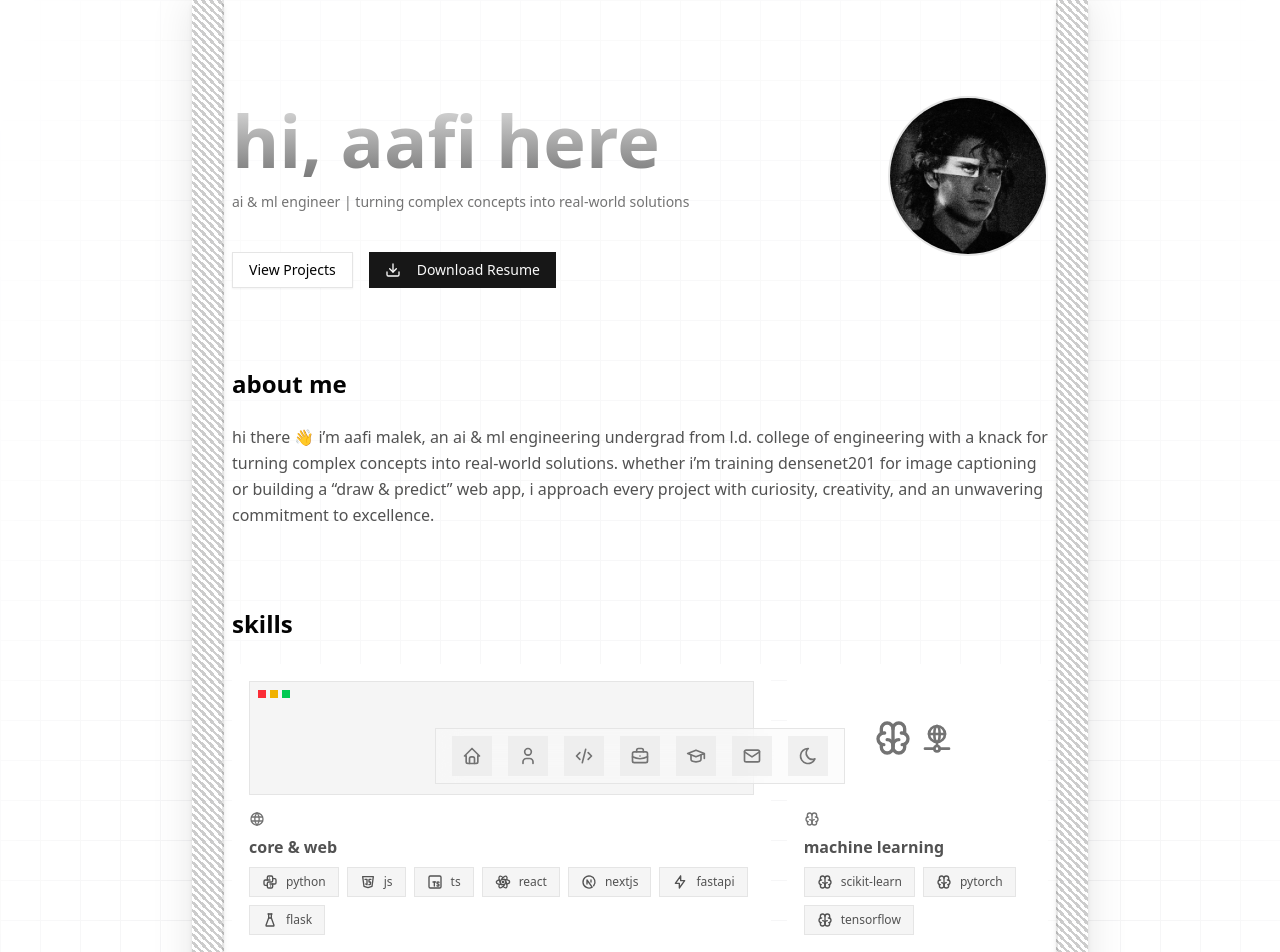
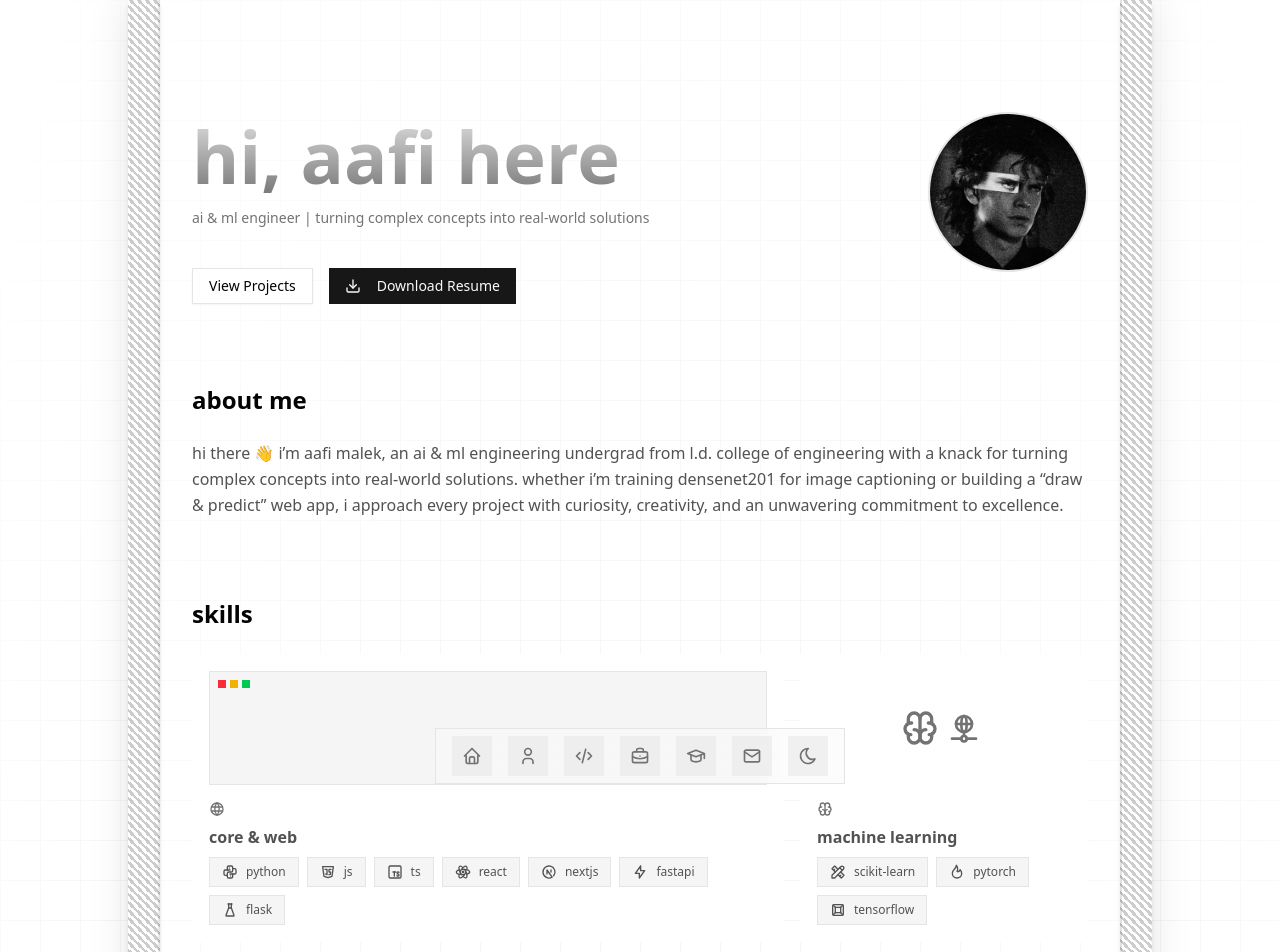
Before and after one commit to Aafimalek/portfolio, a Next.js app: page / in a window 1280 px wide. Shown: the top 952 px of the page. Built offline with nearby package versions, Linux system fonts and the light colour scheme.

Commit message:
updated icons

```diff
--- a/src/app/page.tsx
+++ b/src/app/page.tsx
@@ -14,14 +14,14 @@ export default function Home() {
     <GridBackground>
       <main className="flex min-h-screen flex-col items-center justify-between relative">
         <Navbar />
-        <div className="relative z-10 w-full max-w-4xl mx-auto bg-white/50 dark:bg-black/50 shadow-[0_0_40px_rgba(0,0,0,0.1)] dark:shadow-[0_0_40px_rgba(255,255,255,0.1)]">
+        <div className="relative z-10 w-full max-w-5xl mx-auto bg-white/50 dark:bg-black/50 shadow-[0_0_40px_rgba(0,0,0,0.1)] dark:shadow-[0_0_40px_rgba(255,255,255,0.1)]">
           {/* Left Striped Border */}
           <div className="absolute top-0 left-0 w-8 h-full z-20 bg-stripe-gradient border-r-2 border-black/10 dark:border-white/10 shadow-md" />
 
           {/* Right Striped Border */}
           <div className="absolute top-0 right-0 w-8 h-full z-20 bg-stripe-gradient border-l-2 border-black/10 dark:border-white/10 shadow-md" />
 
-          <div className="px-6 md:px-10 py-4">
+          <div className="px-8 md:px-16 py-8">
             <Hero />
             <About />
             <Skills />
--- a/src/components/sections/skills.tsx
+++ b/src/components/sections/skills.tsx
@@ -24,6 +24,9 @@ import {
     IconBolt,
     IconCpu,
     IconWorld,
+    IconTools,
+    IconFlame,
+    IconBoxModel,
 } from "@tabler/icons-react";
 
 const SkeletonWeb = () => {
@@ -191,9 +194,9 @@ const skills = [
         title: "Machine Learning",
         description: (
             <div className="flex flex-wrap gap-2 mt-2">
-                <SkillPill icon={<IconBrain className="h-4 w-4" />} name="scikit-learn" />
-                <SkillPill icon={<IconBrain className="h-4 w-4" />} name="pytorch" />
-                <SkillPill icon={<IconBrain className="h-4 w-4" />} name="tensorflow" />
+                <SkillPill icon={<IconTools className="h-4 w-4" />} name="scikit-learn" />
+                <SkillPill icon={<IconFlame className="h-4 w-4" />} name="pytorch" />
+                <SkillPill icon={<IconBoxModel className="h-4 w-4" />} name="tensorflow" />
             </div>
         ),
         header: <SkeletonBrain />,
```
